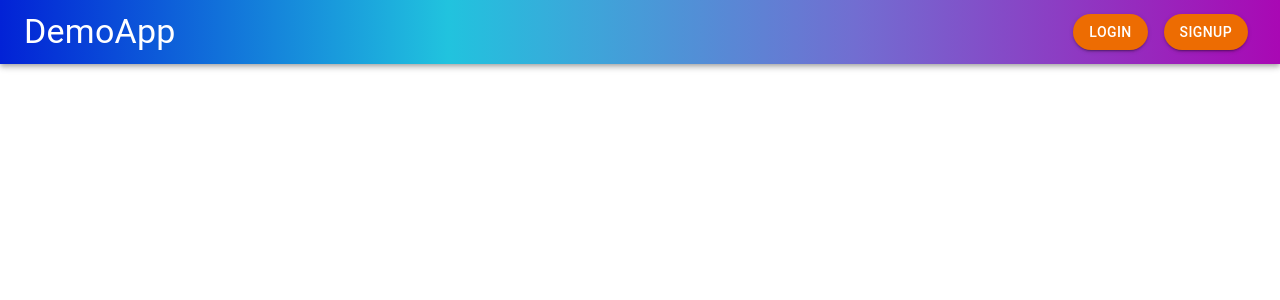
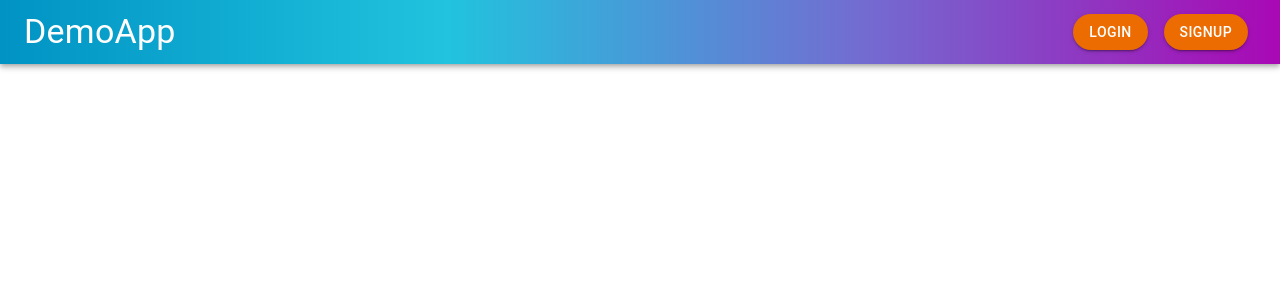
Before and after one commit to masterjaga/flow, a React (Create React App) app: page / in a window 1280 px wide. Shown: the top 300 px of the page. Built offline with nearby package versions, Linux system fonts and the light colour scheme; the HTML template or start-up script is replaced by a standard one.

Commit message:
Update Header.js

```diff
--- a/src/components/Header.js
+++ b/src/components/Header.js
@@ -36,7 +36,7 @@ export function Header() {
       position="sticky"
       sx={{
         background:
-          "linear-gradient(90deg, rgba(2,0,36,1) 0%, rgba(2,34,214,1) 0%, rgba(33,195,222,1) 35%, rgba(114,109,209,1) 67%, rgba(169,8,180,1) 100%, rgba(0,212,255,1) 100%)",
+          "linear-gradient(90deg, #00a3e0 0%, #0093c4 0%, rgba(33,195,222,1) 35%, rgba(114,109,209,1) 67%, rgba(169,8,180,1) 100%, rgba(0,212,255,1) 100%)",
       }}
     >
       <Toolbar>
```
